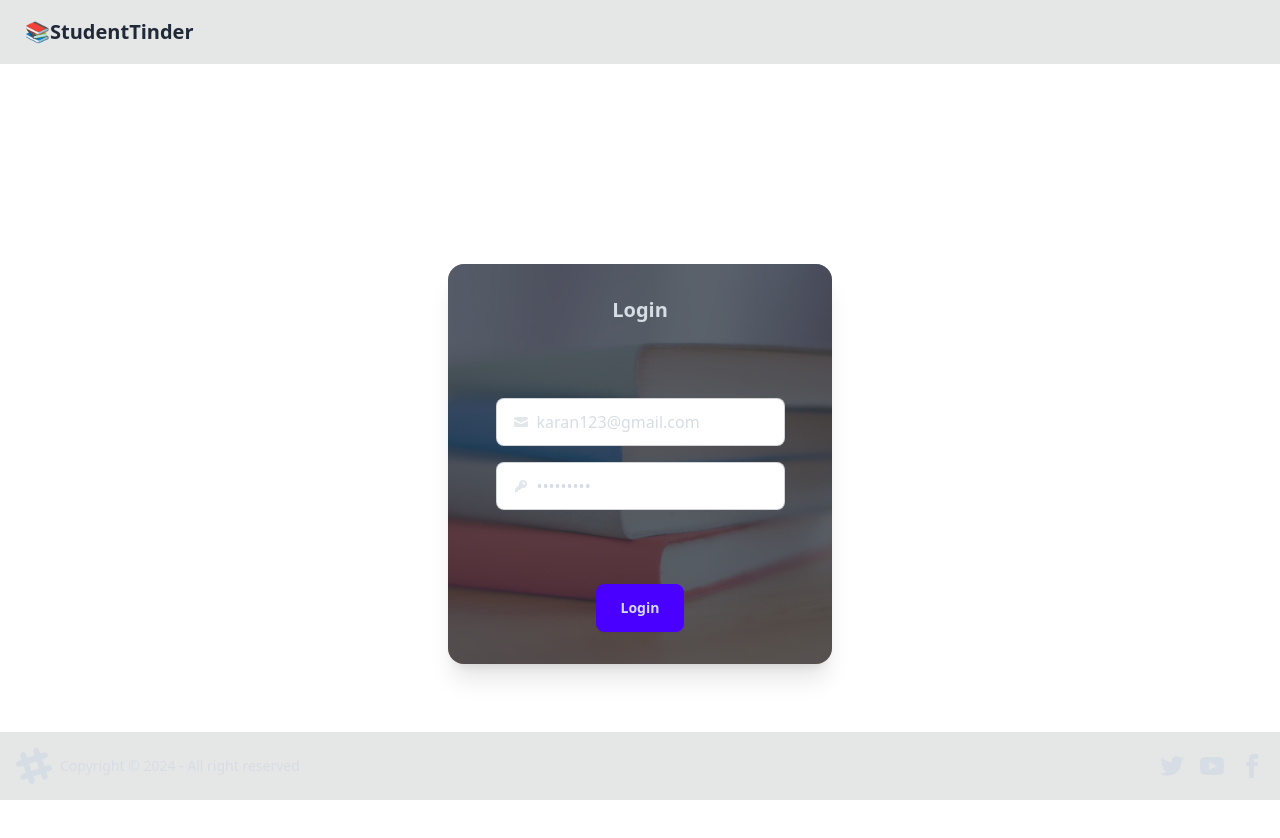
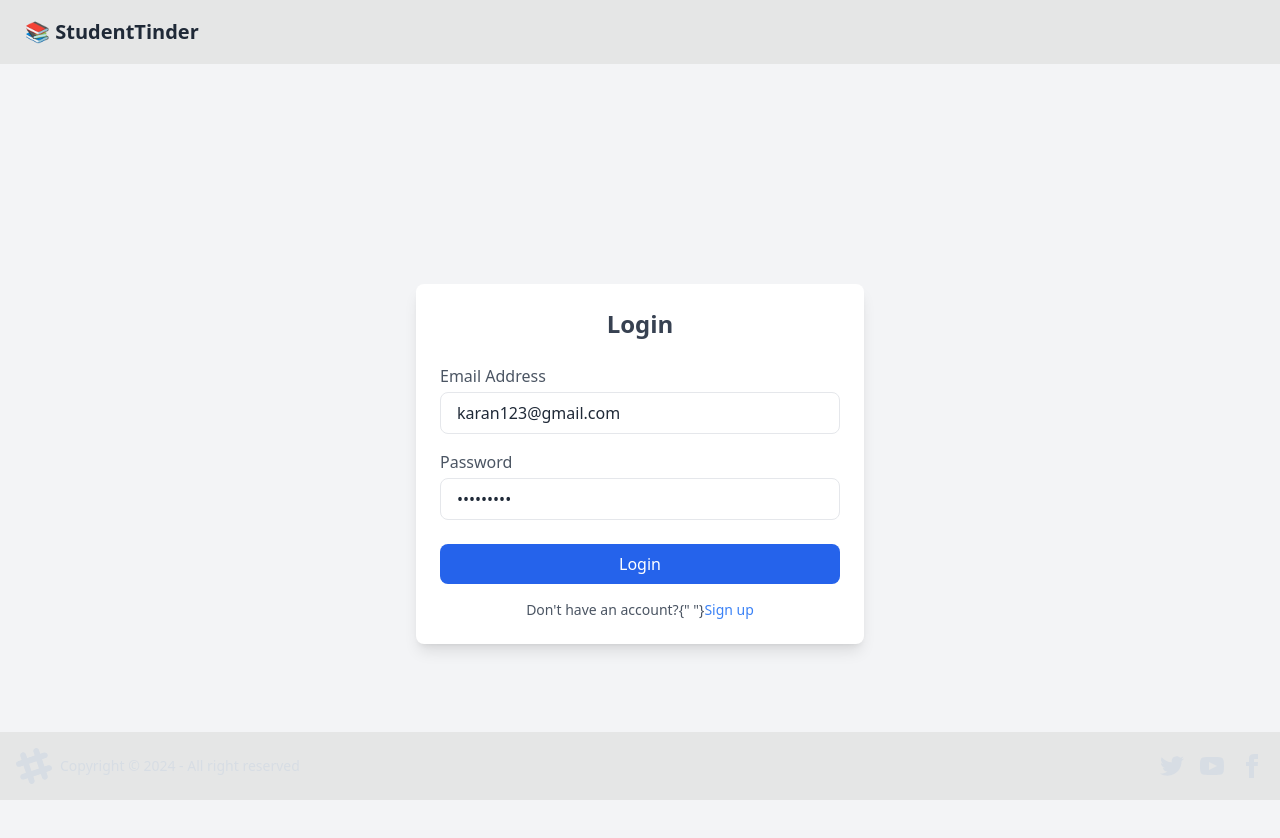
Before and after one commit to Jagruti-hota123/student_Tinder_web, a React (Vite) app: page /login in a window 1280 px wide. Shown: the top 838 px of the page. Built offline with nearby package versions, Linux system fonts and the light colour scheme; no server answers.

Commit message:
feat:Logout

```diff
--- a/src/components/Login.jsx
+++ b/src/components/Login.jsx
@@ -8,85 +8,93 @@ import { BASE_URL } from "../utils/constants";
 const Login = () => {
   const [emailId, setEmailId] = useState("karan123@gmail.com");
   const [password, setPassword] = useState("Karan@123");
+  const [error, setError] = useState("");
   const dispatch = useDispatch();
   const navigate = useNavigate();
+
   async function handleSubmit() {
     try {
       const data = await axios.post(
         BASE_URL + "/login",
-        {
-          emailId,
-          password,
-        },
+        { emailId, password },
         { withCredentials: true }
       );
       console.log(data.data);
       dispatch(addUser(data.data));
       navigate("/");
     } catch (error) {
-      console.error(error);
+      setError(error?.response?.data?.msg || "An error occurred.");
     }
   }
 
   return (
-    <div className="flex justify-center items-center h-screen">
-      <div className="card bg-base-100 image-full w-[30vw] h-[50vh]  shadow-xl">
-        <figure>
-          <img src="/login-bg.jpg" alt="loginBg" />
-        </figure>
-        <div className="card-body">
-          <h2 className="text-center text-xl font-bold">Login</h2>
-          <div className="flex flex-col items-center justify-center w-full h-full">
-            <label className="input input-bordered flex items-center gap-2 m-2">
-              <svg
-                xmlns="http://www.w3.org/2000/svg"
-                viewBox="0 0 16 16"
-                fill="currentColor"
-                className="h-4 w-4 opacity-70"
+    <div className="flex justify-center items-center min-h-screen bg-gray-100 p-4">
+      <div className="bg-white shadow-lg rounded-lg w-full max-w-md p-6">
+        <h2 className="text-2xl font-bold text-center text-gray-700 mb-6">
+          Login
+        </h2>
+        <div className="space-y-4">
+          {/* Email Input */}
+          <div>
+            <label
+              className="block text-gray-600 mb-1 font-medium"
+              htmlFor="email"
             >
-                <path d="M2.5 3A1.5 1.5 0 0 0 1 4.5v.793c.026.009.051.02.076.032L7.674 8.51c.206.1.446.1.652 0l6.598-3.185A.755.755 0 0 1 15 5.293V4.5A1.5 1.5 0 0 0 13.5 3h-11Z" />
-                <path d="M15 6.954 8.978 9.86a2.25 2.25 0 0 1-1.956 0L1 6.954V11.5A1.5 1.5 0 0 0 2.5 13h11a1.5 1.5 0 0 0 1.5-1.5V6.954Z" />
-              </svg>
+              Email Address
+            </label>
             <input
+              id="email"
               type="email"
-                className="grow"
-                placeholder="Enter Your Email Address"
+              aria-label="Email Address"
+              className="w-full px-4 py-2 border rounded-lg focus:outline-none focus:ring-2 focus:ring-blue-400"
+              placeholder="Enter your email"
               value={emailId}
               onChange={(e) => setEmailId(e.target.value)}
             />
+          </div>
+
+          {/* Password Input */}
+          <div>
+            <label
+              className="block text-gray-600 mb-1 font-medium"
+              htmlFor="password"
+            >
+              Password
             </label>
-
-            <label className="input input-bordered flex items-center gap-2 m-2">
-              <svg
-                xmlns="http://www.w3.org/2000/svg"
-                viewBox="0 0 16 16"
-                fill="currentColor"
-                className="h-4 w-4 opacity-70"
-              >
-                <path
-                  fillRule="evenodd"
-                  d="M14 6a4 4 0 0 1-4.899 3.899l-1.955 1.955a.5.5 0 0 1-.353.146H5v1.5a.5.5 0 0 1-.5.5h-2a.5.5 0 0 1-.5-.5v-2.293a.5.5 0 0 1 .146-.353l3.955-3.955A4 4 0 1 1 14 6Zm-4-2a.75.75 0 0 0 0 1.5.5.5 0 0 1 .5.5.75.75 0 0 0 1.5 0 2 2 0 0 0-2-2Z"
-                  clipRule="evenodd"
-                />
-              </svg>
             <input
+              id="password"
               type="password"
-                className="grow"
+              aria-label="Password"
+              className="w-full px-4 py-2 border rounded-lg focus:outline-none focus:ring-2 focus:ring-blue-400"
+              placeholder="Enter your password"
               value={password}
-                placeholder="Enter the password"
               onChange={(e) => setPassword(e.target.value)}
             />
-            </label>
           </div>
 
-          <div className="card-actions justify-center">
+          {/* Error Message */}
+          {error && <p className="text-red-500 text-sm">{error}</p>}
+        </div>
+
+        <div className="mt-6">
           <button
-              className="btn btn-primary hover:btn-primary px-6"
             onClick={handleSubmit}
+            className="w-full bg-blue-600 text-white py-2 rounded-lg font-medium hover:bg-blue-700 transition-colors"
           >
             Login
           </button>
         </div>
+
+        <div className="mt-4 text-center text-sm text-gray-600">
+          <p>
+            {`Don't have an account?{" "}`}
+            <button
+              onClick={() => navigate("/signup")}
+              className="text-blue-500 hover:underline"
+            >
+              Sign up
+            </button>
+          </p>
         </div>
       </div>
     </div>
--- a/src/components/Navbar.jsx
+++ b/src/components/Navbar.jsx
@@ -1,36 +1,60 @@
-import { useSelector } from "react-redux";
-import { Link } from "react-router-dom";
+import { useDispatch, useSelector } from "react-redux";
+import { Link, useNavigate } from "react-router-dom";
+import { BASE_URL } from "../utils/constants";
+import axios from "axios";
+import { removeUser } from "../utils/userSlice";
 
 const Navbar = () => {
   const user = useSelector((store) => store.user);
+  const navigate = useNavigate();
+  const dispatch = useDispatch();
+
+  const handleLogout = async () => {
+    try {
+      await axios.post(BASE_URL + "/logout", {}, { withCredentials: true });
+      dispatch(removeUser());
+      navigate("/login");
+    } catch (error) {
+      console.error(error);
+    }
+  };
+
   return (
-    <div className="navbar bg-base-300">
+    <div className="navbar bg-base-300 shadow-md">
+      {/* Logo Section */}
       <div className="flex-1">
-        <Link to="/" className="btn btn-ghost text-xl">
-          📚StudentTinder
+        <Link to="/" className="btn btn-ghost normal-case text-xl">
+          📚 StudentTinder
         </Link>
       </div>
+
+      {/* Profile Section */}
       {user && (
         <div className="flex-none gap-2">
-          <div className="dropdown dropdown-end mx-5 flex">
+          <div className="dropdown dropdown-end">
             <div
               tabIndex={0}
               role="button"
               className="btn btn-ghost btn-circle avatar"
             >
-              <div className="flex items-center gap-3">
-                <p> welcome,{user?.name}</p>
-                <div className="w-10 rounded-full">
+              <div className="flex items-center gap-2">
+                <p className="hidden md:block text-sm font-semibold">
+                  Welcome, {user?.name}
+                </p>
+                <div className="w-10 h-10 rounded-full">
                   <img
-                    alt="Tailwind CSS Navbar component"
-                    src={user?.photoUrl}
+                    alt="Profile"
+                    src={user?.photoUrl || "/placeholder-profile.png"}
+                    className="rounded-full"
                   />
                 </div>
               </div>
             </div>
+
+            {/* Dropdown Menu */}
             <ul
               tabIndex={0}
-              className="menu menu-sm dropdown-content bg-base-100 rounded-box z-[1] mt-3 w-52 p-2 shadow"
+              className="menu menu-sm dropdown-content bg-base-100 rounded-box z-[1] mt-3 w-52 p-2 shadow-lg"
             >
               <li>
                 <Link to="/profile" className="justify-between">
@@ -39,10 +63,12 @@ const Navbar = () => {
                 </Link>
               </li>
               <li>
-                <a>Settings</a>
+                <Link to="/settings">Settings</Link>
               </li>
               <li>
-                <a>Logout</a>
+                <button onClick={handleLogout} className="text-left">
+                  Logout
+                </button>
               </li>
             </ul>
           </div>
```
Lines whose indentation alone changed are shown as unchanged.
